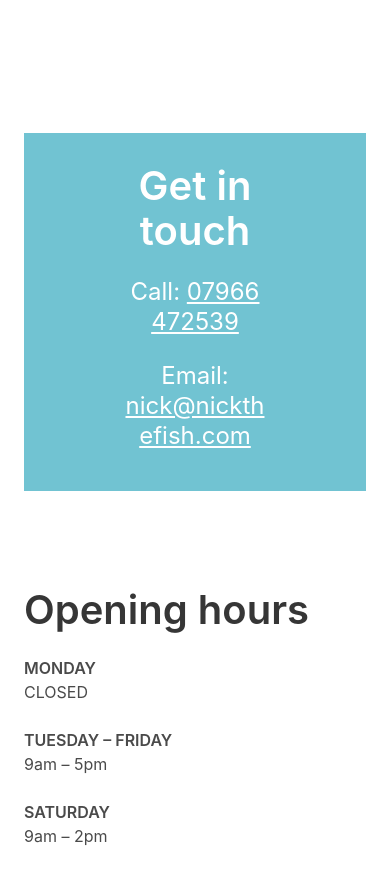
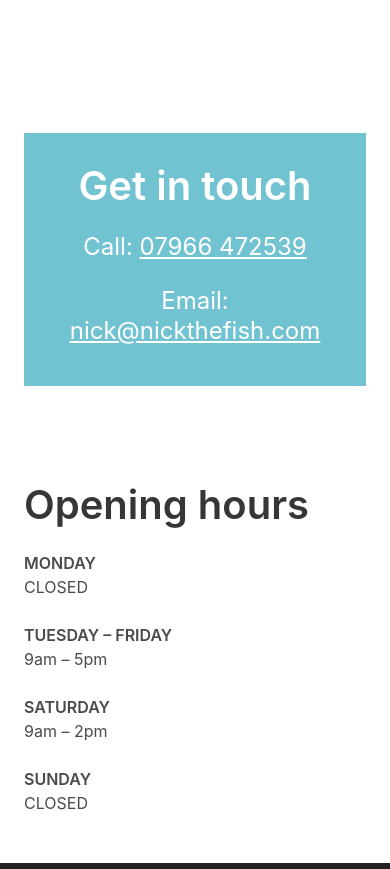
Before and after one commit to iammartincollins/nick-the-fish, a website: page index.html in a window 390 px wide. Shown: the part 1680-2549 px from the top of the page. Drawn offline with Linux system fonts and the light colour scheme; grey boxes are pictures that could not be loaded.

Commit message:
sort out the styling for the contact block

```diff
--- a/src/styles/page.scss
+++ b/src/styles/page.scss
@@ -17,6 +17,11 @@ body {
 
 .contact-block {
     padding: 30px 100px 40px;
+
+    @include mobile {
+        padding-left: 10px;
+        padding-right: 10px;
+    }
 }
 
 .has-background-primary {
```
Also changed, not shown: index.html (+0 -1 lines), assets/styles.css.
